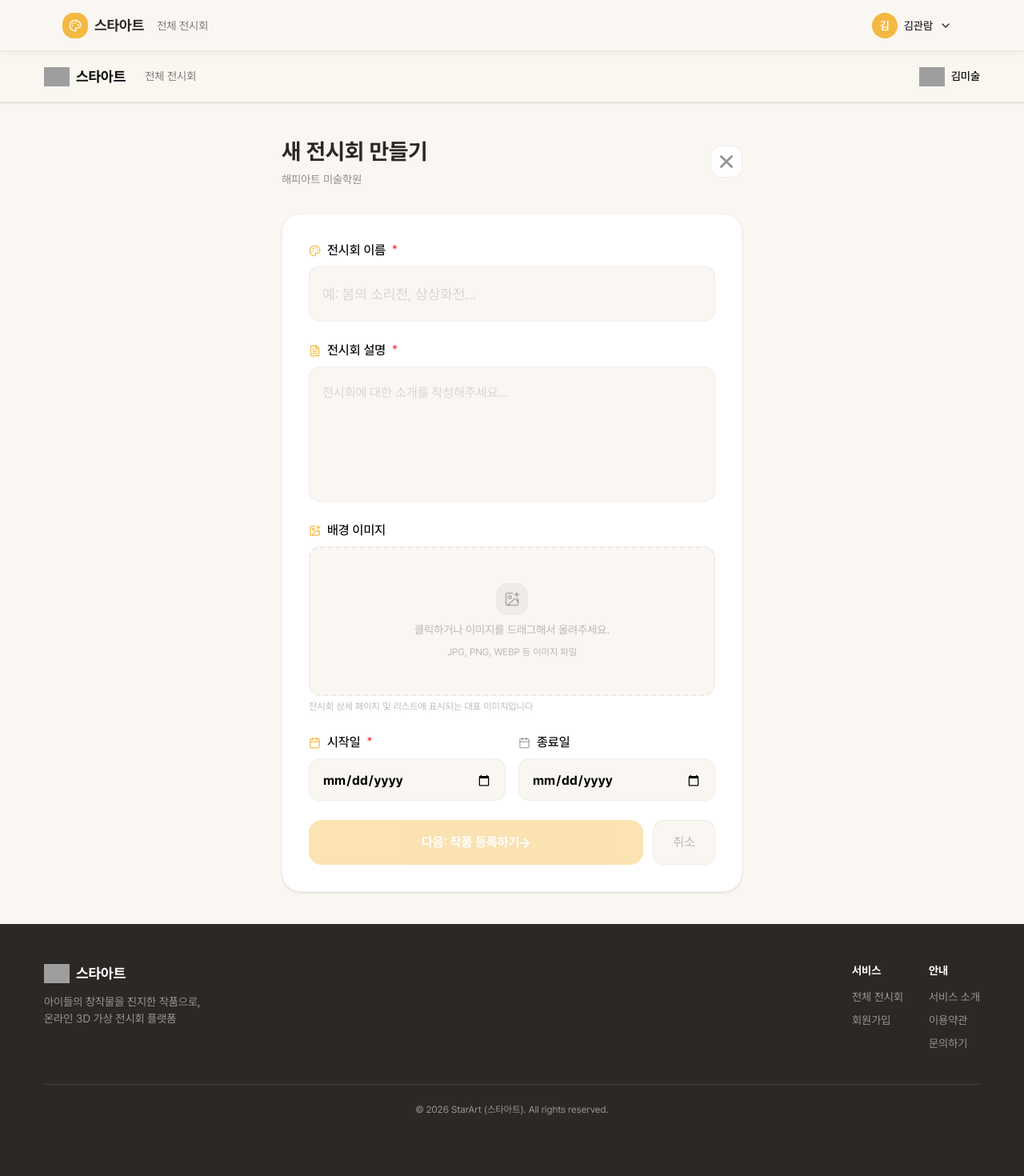
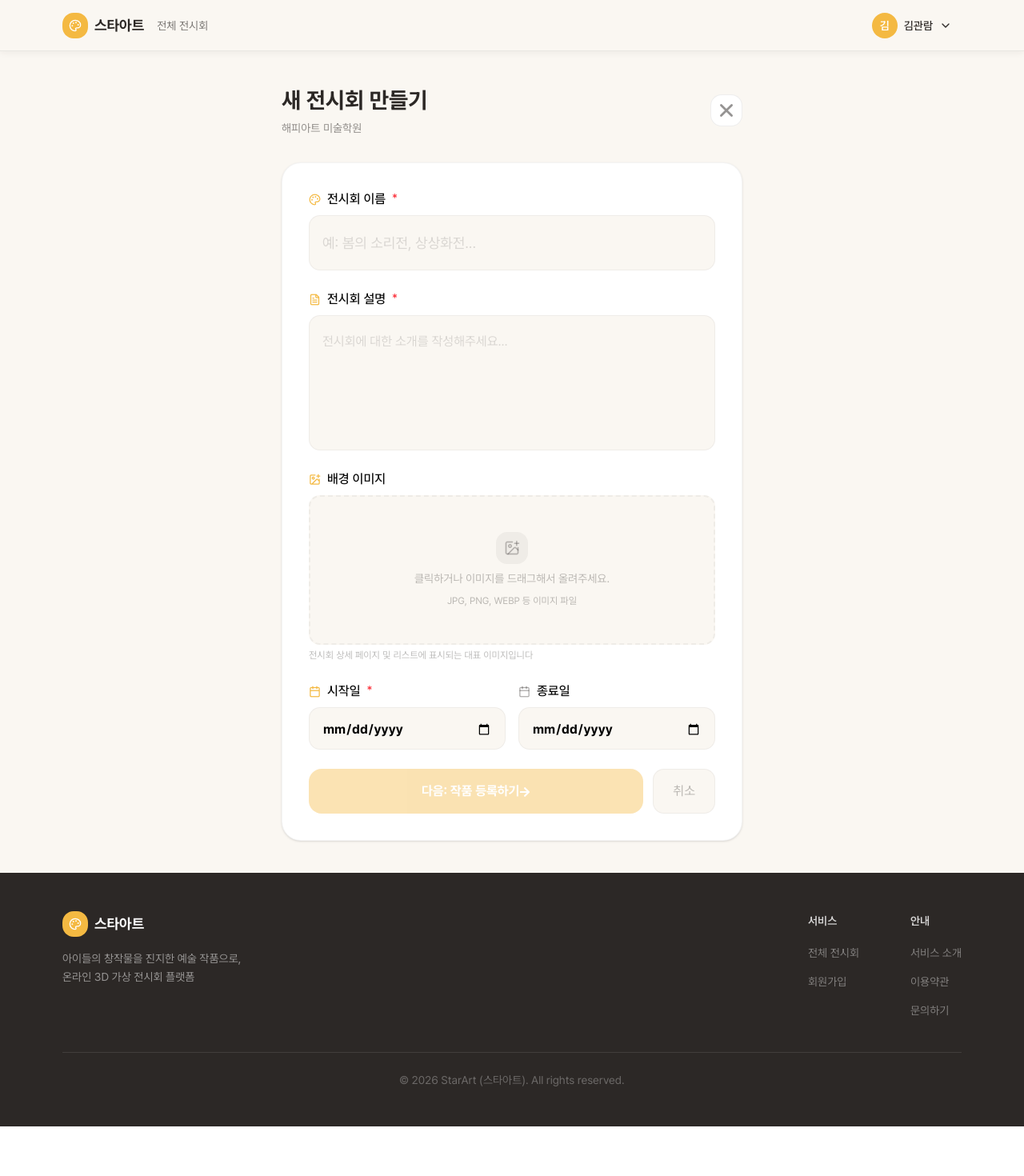
Before and after one commit to Kt-cloud-2nd-frontend-team-2/Frontend, a Next.js app: page /gallery/create in a window 1280 px wide. Shown: the top 1470 px of the page at 80% size. After the commit the page ends 1408 px from the top, so only its background shows below. Built offline with nearby package versions, Linux system fonts and the light colour scheme; grey boxes are pictures that could not be loaded.

Commit message:
refactor : 전시회 모달 로직 수정

```diff
--- a/src/app/gallery/layout.tsx
+++ b/src/app/gallery/layout.tsx
@@ -1,6 +1,3 @@
-import Header from '@/components/galleryCreate/layout/Header';
-import Footer from '@/components/galleryCreate/layout/Footer';
-
 export default function GalleryLayout({
   children,
 }: {
@@ -8,9 +5,7 @@ export default function GalleryLayout({
 }) {
   return (
     <div className={'flex min-h-screen w-full flex-col bg-[#FAF7F2]'}>
-      <Header />
       {children}
-      <Footer />
     </div>
   );
 }
--- a/src/components/galleryCreate/layout/Footer.tsx
+++ /dev/null
@@ -1,58 +0,0 @@
-import Image from 'next/image';
-
-export default function Footer() {
-  return (
-    <div
-      className={
-        'flex flex-col items-center justify-center gap-10 bg-[#2C2826] px-[55px] py-[48px]'
-      }
-    >
-      <div
-        className={'flex w-full flex-col gap-10 md:flex-row md:justify-between'}
-      >
-        <div className={'flex flex-col gap-3'}>
-          <div className={'flex items-center gap-2'}>
-            <Image
-              src={'/HeaderLogo.png'}
-              className={'object-cover'}
-              width={32}
-              height={32}
-              alt={'logo'}
-            />
-            <p className={'text-[18px] font-bold text-white'}>스타아트</p>
-          </div>
-          <div className={'flex flex-col text-[14px] text-[#FFFFFF80]'}>
-            <p>아이들의 창작물을 진지한 작품으로,</p>
-            <p>온라인 3D 가상 전시회 플랫폼</p>
-          </div>
-        </div>
-        <div className={'flex gap-8'}>
-          <div className={'flex flex-col gap-3'}>
-            <p className={'text-[14px] font-bold text-white'}>서비스</p>
-            <div className={'flex flex-col gap-2 text-[14px] text-[#FFFFFF80]'}>
-              <p>전체 전시회</p>
-              <p>회원가입</p>
-            </div>
-          </div>
-          <div className={'flex flex-col gap-3'}>
-            <p className={'text-[14px] font-bold text-white'}>안내</p>
-            <div className={'flex flex-col gap-2 text-[14px] text-[#FFFFFF80]'}>
-              <p>서비스 소개</p>
-              <p>이용약관</p>
-              <p>문의하기</p>
-            </div>
-          </div>
-        </div>
-      </div>
-      <div
-        className={
-          'flex h-[41px] w-full items-end justify-center border-t border-[#FFFFFF1A]'
-        }
-      >
-        <p className={'text-[12px] text-[#FFFFFF80]'}>
-          © 2026 StarArt (스타아트). All rights reserved.
-        </p>
-      </div>
-    </div>
-  );
-}
--- a/src/components/galleryCreate/layout/Header.tsx
+++ /dev/null
@@ -1,37 +0,0 @@
-import Image from 'next/image';
-
-export default function Header() {
-  return (
-    <div
-      className={
-        'flex h-16 w-full items-center justify-between border-b border-[#2C282614] bg-[#FAF7F2F2] px-[55px] shadow-sm'
-      }
-    >
-      <div className={'flex items-center gap-6'}>
-        <div className={'flex items-center gap-[8px]'}>
-          <Image
-            src={'/HeaderLogo.png'}
-            className={'object-cover'}
-            width={32}
-            height={32}
-            alt={'logo'}
-          />
-          <p className={'text-[18px] font-bold'}>스타아트</p>
-        </div>
-        <div className={'flex items-center'}>
-          <p className={'text-[14px] text-[#2C282699]'}>전체 전시회</p>
-        </div>
-      </div>
-      <div className={'flex items-center gap-[8px]'}>
-        <Image
-          src={'/userLogo.png'}
-          className={'object-cover'}
-          width={32}
-          height={32}
-          alt={'logo'}
-        />
-        <p className={'text-[14px] font-medium'}>김미술</p>
-      </div>
-    </div>
-  );
-}
--- a/src/components/galleryExhibition/threejs/Scene.tsx
+++ b/src/components/galleryExhibition/threejs/Scene.tsx
@@ -57,19 +57,56 @@ export default function Scene() {
         <div className="fixed inset-0 z-50 flex items-center justify-center bg-black/15 backdrop-blur-xs">
           <div
             className={
-              'h-[635px] w-[672px] overflow-hidden rounded-3xl bg-white'
+              'h-[635px] w-[672px] overflow-hidden rounded-3xl border border-white bg-white'
             }
           >
-            <div className={'relative h-[445px] w-full'}>
+            <div className={'relative m-0 h-[445px] w-full'}>
               <Image
                 src={'/createGallery/paint.png'}
                 fill
-                className={'absolute object-contain'}
+                className={'absolute object-cover'}
                 alt={'error'}
               />
             </div>
-            <button onClick={() => setIsModalOpen(null)}>닫기</button>
-            <p>{isModalOpen}</p>
+
+            <div className={'flex flex-col gap-3 p-6'}>
+              <p className={'text-[20px] font-bold'}>바다의 노래</p>
+              <p className={'text-secondary text-[14px] opacity-50'}>
+                작가 : 최지민{' '}
+              </p>
+              <p className={'text-secondary text-[14px] opacity-60'}>
+                제주도 여행에서 바라본 에메랄드빛 바다를 담았습니다. 파도 소리가
+                들리는 것 같은 그림을 그리고 싶었어요.
+              </p>
+              <div className={'flex items-center justify-between'}>
+                <div className={'flex gap-2'}>
+                  <div
+                    className={
+                      'bg-primary h-[30px] w-[30px] rounded-full opacity-10'
+                    }
+                  ></div>
+                  <div
+                    className={
+                      'bg-primary h-[30px] w-[30px] rounded-full opacity-10'
+                    }
+                  >
+                    <div
+                      className={
+                        'z-50 m-auto h-[16px] w-[15px] bg-black opacity-0!'
+                      }
+                    ></div>
+                  </div>
+                  <div
+                    className={
+                      'bg-primary h-[30px] w-[30px] rounded-full opacity-10'
+                    }
+                  ></div>
+                </div>
+                <p className={'text-secondary text-[12px] opacity-30'}>
+                  로그인 후 좋아요/저장 가능
+                </p>
+              </div>
+            </div>
           </div>
         </div>
       )}
```
